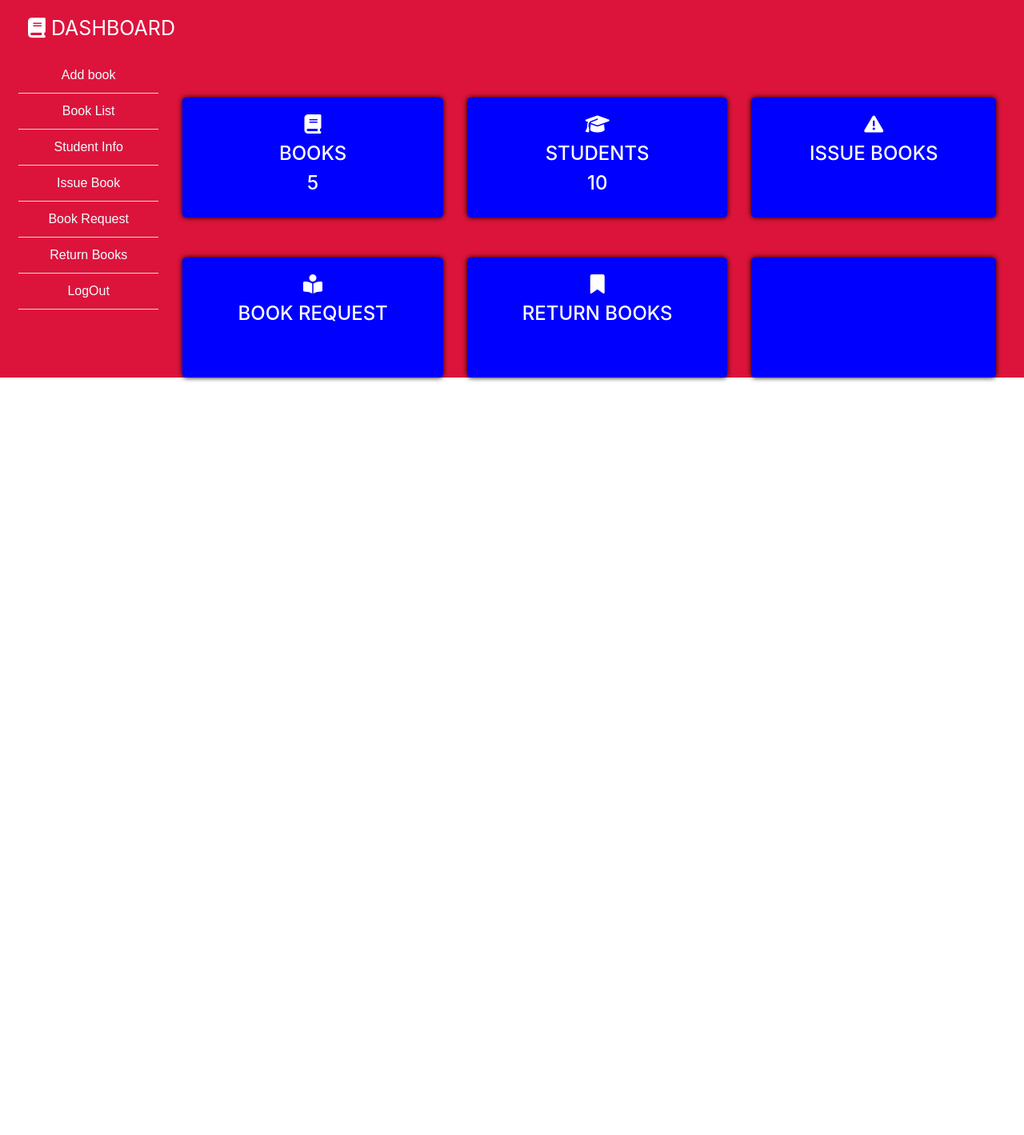
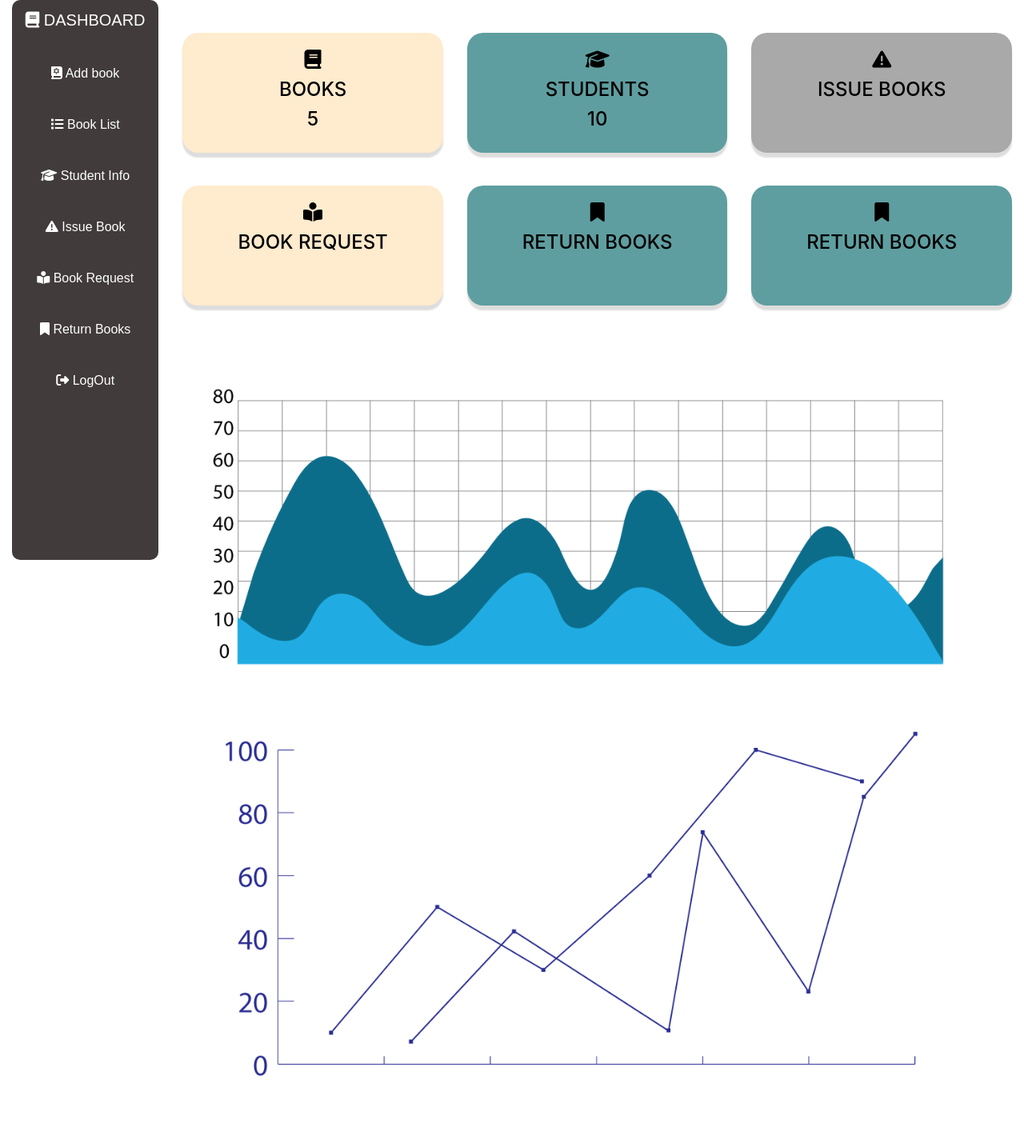
Before and after one commit to razibdash/Gnosis, a PHP site: page /adminDashboard.php in a window 1280 px wide. Shown: the whole page at 80% size. Before the commit the page ends 477 px from the top, so only its background shows below. Run offline with PHP 8.4, Linux system fonts and the light colour scheme; data comes from the database, SQL or seed files in the repository.

Commit message:
some change

```diff
--- a/adminDashboard.php
+++ b/adminDashboard.php
@@ -10,7 +10,7 @@
     <link rel="stylesheet" href="https://cdnjs.cloudflare.com/ajax/libs/font-awesome/6.4.0/css/all.min.css">
     <link rel="stylesheet" href="https://stackpath.bootstrapcdn.com/bootstrap/4.3.1/css/bootstrap.min.css"
      integrity="sha384-ggOyR0iXCbMQv3Xipma34MD+dH/1fQ784/j6cY/iJTQUOhcWr7x9JvoRxT2MZw1T" crossorigin="anonymous">
-     <link rel="stylesheet" href="./css/admin-css.css">
+     <link rel="stylesheet" href="./css/style.css">
 
   </head>
   <body>
@@ -34,10 +34,8 @@
     ?>
     <div class="header">
         <div class="container-fluid">
-        <div class="admin">
-        <a href=""><span><i class="fa-solid fa-book"></i> DASHBOARD</span></a>
-        </div>
-           <div class="admin-sextion">
+
+           <div class="admin-section">
            <div class="row">
                 <div class="col-md-2">
                 <?php
@@ -46,6 +44,7 @@
                 </div>
                 <div class="col-md-10">
                     <div class="row">
+
                       <div class="col-md-4">
                         <div class="card-body book-count">
                        <h4> <i class="fa-solid fa-book icon-dada"></i></h4>
@@ -92,8 +91,20 @@
                         </div>
                       </div>
                       <div class="col-md-4">
-                        <div class=" card-body issue-book-count"></div>
+                        <div class="card-body student-count">
+                          <h4><i class="fa-solid fa-bookmark"></i></h4>
+                          <h4>RETURN BOOKS</h4>
+                        </div>
                       </div>
+                      </div>
+                      <div class="row">
+                      <div class="col-md-12">
+                        <div class="graph">
+                          <img src="./image/graph.png" alt="">
+                        </div>
+                      </div>
+                    </div>
+
                     </div>
                 </div>
             </div>
--- a/css/style.css
+++ b/css/style.css
@@ -20,3 +20,90 @@ img{
     display: flex;
     color: white;
 }
+
+/*admin Dashboard part*/
+.admin {
+
+
+  padding: 0px;
+  background: rgb(65, 59, 59);
+  color: white;
+  height: 700px;
+  border-radius: 10px;
+}
+.manu ul{
+    list-style-type: none;
+        margin: auto;
+
+
+}
+.manu ul li{
+    margin-top: 20px;
+}
+.manu ul li a{
+    text-decoration: none;
+    color: white;
+    padding: 10px;
+    display: block;
+    text-align: center;
+    font-family: arial;
+   transform:.5s ;
+   transition: .5s;
+
+}
+.dashboard
+{
+    display: block;
+    text-align: center;
+    text-decoration: none;
+    margin-top: 0px;
+    font-family: sans-serif;
+    font-size: 20px;
+    color: white;
+    padding: 10px;
+
+}
+.dashboard:hover{
+    text-decoration: none;
+    color: white;
+}
+.header .manu ul li a:hover{
+    background: black;
+    border-radius: 5px;
+}
+
+
+/* Admin dashboard part END*/
+
+/*Card part*/
+.book-count {
+    background: blanchedalmond;
+    margin-top: 41px;
+    border-radius: 20px;
+    color: black;
+    height: 150px;
+    text-align: center;
+    box-shadow: 0px 6px 2px #ddd;
+}
+.student-count {
+    background: cadetblue;
+    margin-top: 41px;
+    border-radius: 20px;
+    color: black;
+    height: 150px;
+    text-align: center;
+    box-shadow: 0px 6px 2px #ddd;
+}
+.issue-book-count {
+    background: darkgray;
+    margin-top: 41px;
+    border-radius: 20px;
+    color: black;
+    height: 150px;
+    text-align: center;
+    box-shadow: 0px 6px 2px #ddd;
+}
+
+
+
+/*Card part END*/
--- a/side_bar.php
+++ b/side_bar.php
@@ -1,13 +1,16 @@
 
+        <div class="admin">
+        <a class="dashboard" href="adminDashboard.php"><span ><i class="fa-solid fa-book"></i> DASHBOARD</span></a>
 
              <div class="manu">
                     <ul>
-                    <li><a href="add-new-book.php">Add book</a></li>
-                        <li><a href="book-list.php">Book List</a></li>
-                        <li><a href="student-info.php">Student Info</a></li>
-                        <li><a href="issue-book.php">Issue Book</a></li>
-                        <li><a href="book-request.php">Book Request</a></li>
-                        <li><a href="return-books.php">Return Books</a></li>
-                        <li><a href="home.php">LogOut</a></li>
+                    <li><a href="add-new-book.php"><i class="fa-sharp fa-solid fa-book-tanakh"></i>  Add book</a></li>
+                        <li><a href="book-list.php"><i class="fa-solid fa-list"></i>  Book List</a></li>
+                        <li><a href="student-info.php"><i class="fa-solid fa-graduation-cap icon-dada"></i>  Student Info</a></li>
+                        <li><a href="issue-book.php"><i class="fa-solid fa-triangle-exclamation"></i>  Issue Book</a></li>
+                        <li><a href="book-request.php"><i class="fa-solid fa-book-open-reader"></i>  Book Request</a></li>
+                        <li><a href="return-books.php"><i class="fa-solid fa-bookmark"></i>  Return Books</a></li>
+                        <li><a href="home.php"><i class="fa-solid fa-right-from-bracket"></i>  LogOut</a></li>
                     </ul>
                   </div>
+            </div>
```
Also changed, not shown: add-new-book.php (+2 -5 lines), book-list.php (+1 -19 lines), image/graph.png (added).
